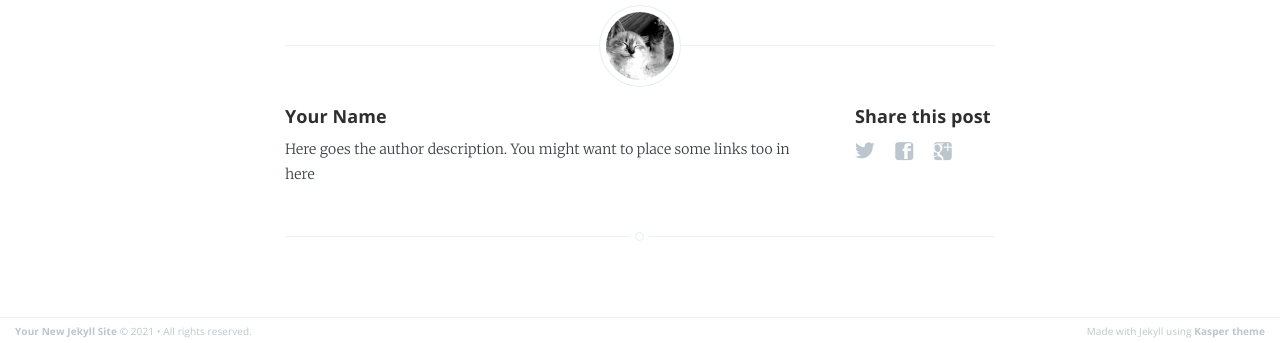
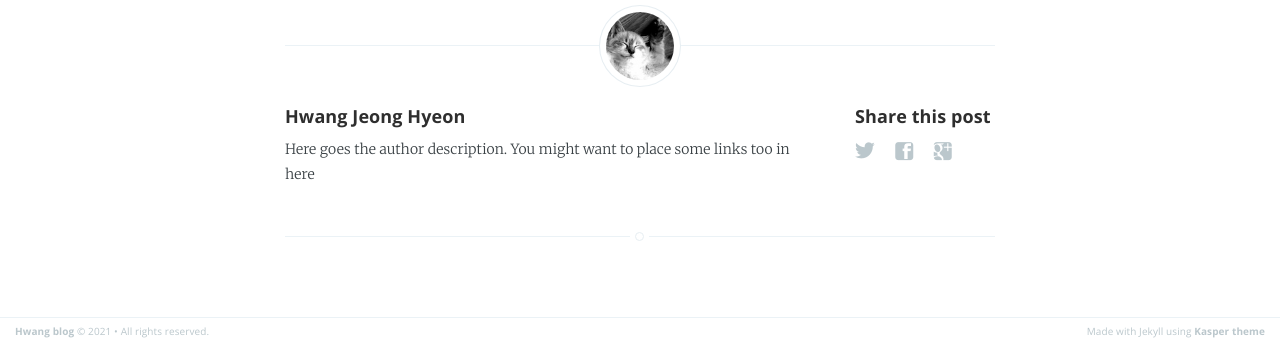
Before and after one commit to HWANGJEONGHYEON1/backup, a Jekyll site: the page built from _posts/2021-04-08-Spring autowired.md, in a window 1280 px wide. Shown: the part 925-1268 px from the top of the page. Built offline with Jekyll 4.4.1, drawn with Linux system fonts in a browser that asks for light colours; our own code applies the rules of GitHub Pages for plain Markdown files.

Commit message:
[refactor] 설정파일 변경

```diff
--- a/_config.yml
+++ b/_config.yml
@@ -1,19 +1,19 @@
-name: Your New Jekyll Site
+name: Hwang blog
 description: Blogging about stuffs
-meta_description: "Your New Jekyll Site, Blogging about stuffs"
+meta_description: "공부 또는 경험에 대한 기록"
 
 markdown: kramdown
 highlighter: rouge
 logo: false
 paginate: 15
-baseurl: /kasper
-domain_name: "http://yourblog-domain.com"
+baseurl: /hwang
+domain_name: "http://hwangblog-domain.com"
 google_analytics: "UA-XXXXXXXX-X"
 plugins: [jekyll-paginate]
 
 # Details for the RSS feed generator
 url: ""
-author: "Your Name"
+author: "Hwang Jeong Hyeon"
 
 # Disqus config
 disqus-shortname: ""
```
Also changed, not shown: 1 other file.
